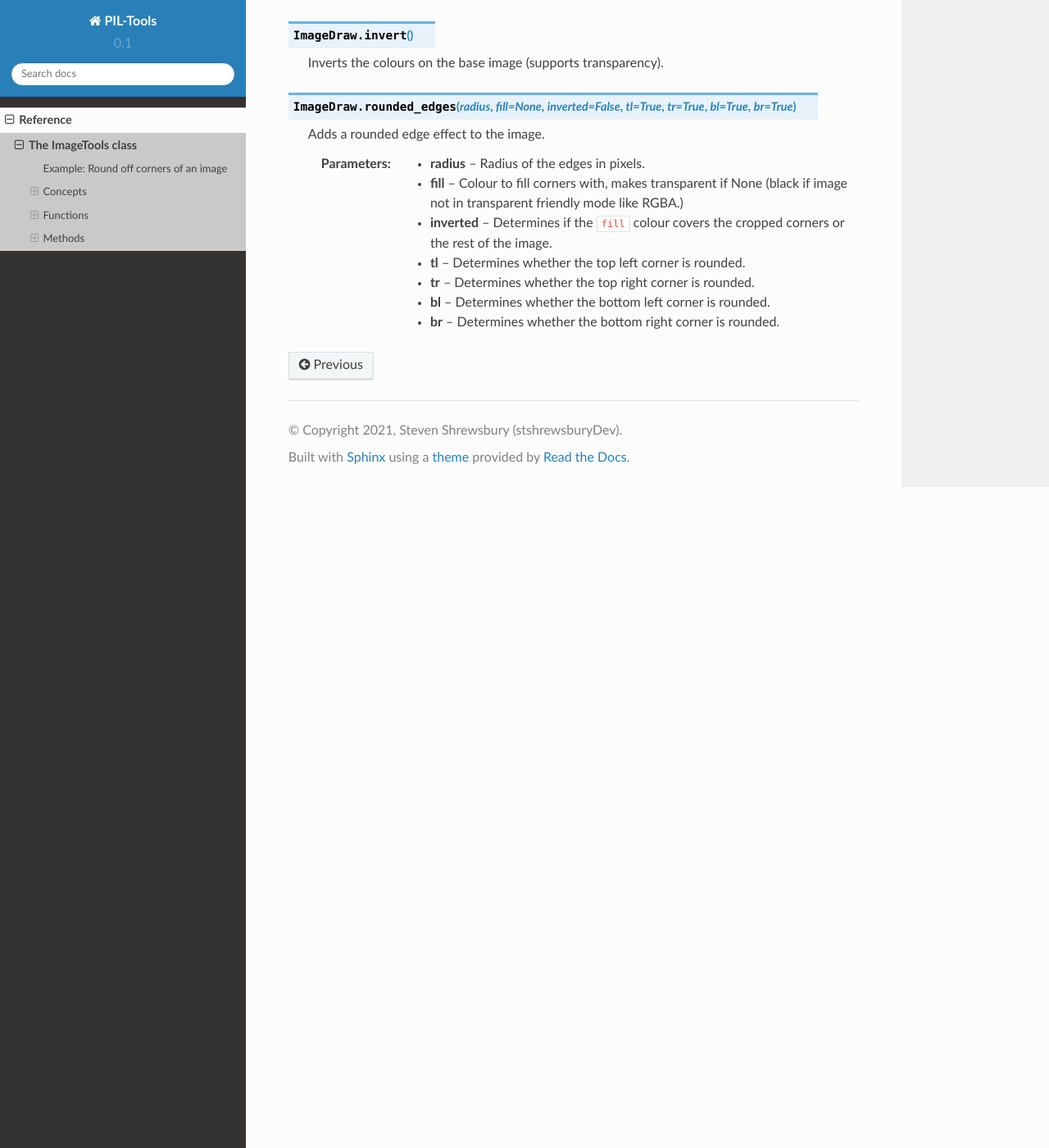
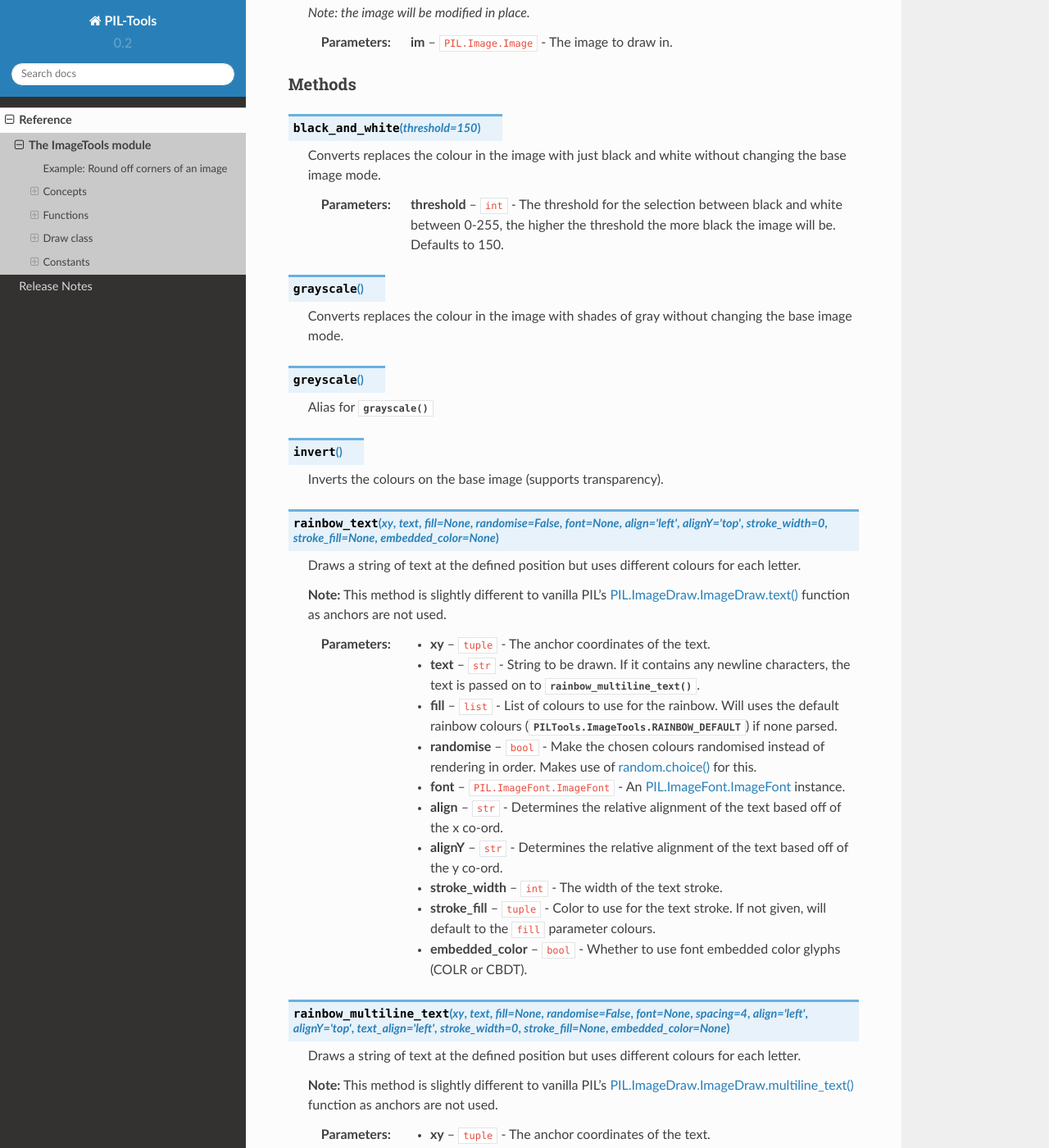
Before and after one commit to SkylaDev/PIL-Tools, a Sphinx documentation site: the page built from docs/reference/ImageTools.rst, in a window 1280 px wide and 1400 px high, scrolled down 1194 px. Shown: the whole window at 82% size. Built offline with Sphinx 7.4.7 and the Read the Docs theme 2.0.0, drawn with Linux system fonts in a browser that asks for light colours; some of the changed text lies outside the part shown.

Commit message:
Update 0.2

```diff
--- a/PILTools/__init__.py
+++ b/PILTools/__init__.py
@@ -2,14 +2,14 @@
 PILTools (PIL-Tools)
 An extension module for Pillow to add functions that help simplify some processes.
 
-Version: 0.1
+Version: 0.2
 """
 
 __title__ = "PILTools"
 __author__ = "Steven Shrewsbury"
 __license__ = "MIT"
 __copyright__ = "Copyright (c) 2021 Steven Shrewsbury"
-__version__ = "0.1"
+__version__ = "0.2"
 __URL__ = "https://github.com/stshrewsburyDev/PIL-Tools"
 
-from .imagetools import ImageTools
+from . import ImageTools
--- a/docs/conf.py
+++ b/docs/conf.py
@@ -24,8 +24,8 @@
 author = 'Steven Shrewsbury (stshrewsburyDev)'
 
 # The full version, including alpha/beta/rc tags
-version = '0.1'
-release = '0.1'
+version = '0.2'
+release = '0.2'
 
 
 # -- General configuration ---------------------------------------------------
--- a/docs/index.rst
+++ b/docs/index.rst
@@ -45,6 +45,7 @@
    :maxdepth: 2
 
    reference/index.rst
+   releasenotes/index.rst
 
 
 Installation
--- a/docs/reference/ImageTools.rst
+++ b/docs/reference/ImageTools.rst
@@ -1,9 +1,12 @@
-The ImageTools class
-====================
+The ImageTools module
+=====================
 
-The ImageDraw class provides simple 2D effects for
+The ImageDraw module provides simple 2D effects for
 `Image <https://pillow.readthedocs.io/en/stable/reference/Image.html#PIL.Image.Image>`_
 objects, this includes some image filters, custom cropping/filling and more.
+
+As well as this this module includes a few utility functions that can help with opening
+and handling images from PIL.
 
 
 Example: Round off corners of an image
@@ -36,42 +39,111 @@
 Functions
 ---------
 
-.. py:method:: ImageTools(im)
+.. py:method:: open_online(url, mode="RGBA", size=None, resize_type=3)
+
+    Fetches an image from the internet and then loads it into PIL. (requires `requests <https://github.com/psf/requests>`_ lib)
+
+    :param url: ``str`` - The source URL for the image. HTTP(S) supported, other forms may not work.
+    :param mode: ``str`` - The PIL mode to load/convert the image to.
+    :param size: ``tuple`` - The size to scale the image to. Leave as None to just keep the original image size.
+    :param resize_type: ``int`` - Optional resampling filter for resize if ``size`` defined.
+
+    :returns: ``PIL.Image.Image`` - The loaded image as a PIL Image class.
+
+
+Draw class
+----------
+
+.. py:method:: Draw(im)
 
     Creates a draw object that can be used to edit the defined image.
 
     *Note: the image will be modified in place.*
 
-    :param im: The image to draw in.
+    :param im: ``PIL.Image.Image`` - The image to draw in.
 
 Methods
--------
+^^^^^^^
 
-.. py:method:: ImageDraw.black_and_white(threshold=150)
+.. py:method:: black_and_white(threshold=150)
 
     Converts replaces the colour in the image with just black and white without changing the base image mode.
 
-    :param threshold: The threshold for the selection between black and white, the higher the threshold the more black the image will be. (default 150)
+    :param threshold: ``int`` - The threshold for the selection between black and white between 0-255, the higher the threshold the more black the image will be. Defaults to 150.
 
-
-.. py:method:: ImageDraw.grayscale()
+.. py:method:: grayscale()
 
     Converts replaces the colour in the image with shades of gray without changing the base image mode.
 
+.. py:method:: greyscale()
 
-.. py:method:: ImageDraw.invert()
+    Alias for :py:meth:`~PILTools.ImageTools.Draw.grayscale`
+
+.. py:method:: invert()
 
     Inverts the colours on the base image (supports transparency).
 
+.. py:method:: rainbow_text(xy, text, fill=None, randomise=False, font=None, align="left", alignY="top", stroke_width=0, stroke_fill=None, embedded_color=None)
 
-.. py:method:: ImageDraw.rounded_edges(radius, fill=None, inverted=False, tl=True, tr=True, bl=True, br=True)
+    Draws a string of text at the defined position but uses different colours for each letter.
 
-    Adds a rounded edge effect to the image.
+    **Note:** This method is slightly different to vanilla PIL's `PIL.ImageDraw.ImageDraw.text() <https://pillow.readthedocs.io/en/stable/reference/ImageDraw.html#PIL.ImageDraw.ImageDraw.text>`_ function as anchors are not used.
 
-    :param radius: Radius of the edges in pixels.
-    :param fill: Colour to fill corners with, makes transparent if None (black if image not in transparent friendly mode like RGBA.)
-    :param inverted: Determines if the ``fill`` colour covers the cropped corners or the rest of the image.
-    :param tl: Determines whether the top left corner is rounded.
-    :param tr: Determines whether the top right corner is rounded.
-    :param bl: Determines whether the bottom left corner is rounded.
-    :param br: Determines whether the bottom right corner is rounded.
+    :param xy: ``tuple`` - The anchor coordinates of the text.
+    :param text: ``str`` - String to be drawn. If it contains any newline characters, the text is passed on to :py:meth:`~PILTools.ImageTools.Draw.rainbow_multiline_text`.
+    :param fill: ``list`` - List of colours to use for the rainbow. Will uses the default rainbow colours (:py:data:`PILTools.ImageTools.RAINBOW_DEFAULT`) if none parsed.
+    :param randomise: ``bool`` - Make the chosen colours randomised instead of rendering in order. Makes use of `random.choice() <https://docs.python.org/3/library/random.html?highlight=choice#random.choice>`_ for this.
+    :param font: ``PIL.ImageFont.ImageFont`` - An `PIL.ImageFont.ImageFont <https://pillow.readthedocs.io/en/stable/reference/ImageFont.html#PIL.ImageFont.ImageFont>`_ instance.
+    :param align: ``str`` - Determines the relative alignment of the text based off of the x co-ord.
+    :param alignY: ``str`` - Determines the relative alignment of the text based off of the y co-ord.
+    :param stroke_width: ``int`` - The width of the text stroke.
+    :param stroke_fill: ``tuple`` -  Color to use for the text stroke. If not given, will default to the ``fill`` parameter colours.
+    :param embedded_color: ``bool`` - Whether to use font embedded color glyphs (COLR or CBDT).
+
+.. py:method:: rainbow_multiline_text(xy, text, fill=None, randomise=False, font=None, spacing=4, align="left", alignY="top", text_align="left", stroke_width=0, stroke_fill=None, embedded_color=None)
+
+    Draws a string of text at the defined position but uses different colours for each letter.
+
+    **Note:** This method is slightly different to vanilla PIL's `PIL.ImageDraw.ImageDraw.multiline_text() <https://pillow.readthedocs.io/en/stable/reference/ImageDraw.html#PIL.ImageDraw.ImageDraw.multiline_text>`_ function as anchors are not used.
+
+    :param xy: ``tuple`` - The anchor coordinates of the text.
+    :param text: ``str`` - String to be drawn.
+    :param fill: ``list`` - List of colours to use for the rainbow. Will uses the default rainbow colours (:py:data:`PILTools.ImageTools.RAINBOW_DEFAULT`) if none parsed.
+    :param randomise: ``bool`` - Make the chosen colours randomised instead of rendering in order. Makes use of `random.choice() <https://docs.python.org/3/library/random.html?highlight=choice#random.choice>`_ for this.
+    :param font: ``PIL.ImageFont.ImageFont`` - An `PIL.ImageFont.ImageFont <https://pillow.readthedocs.io/en/stable/reference/ImageFont.html#PIL.ImageFont.ImageFont>`_ instance.
+    :param spacing: ``int`` - The number of pixels between lines.
+    :param align: ``str`` - Determines the relative alignment of the text based off of the x co-ord.
+    :param alignY: ``str`` - Determines the relative alignment of the text based off of the y co-ord.
+    :param text_align: ``str`` - Sets the text alignment similar to the `PIL.ImageDraw.ImageDraw.multiline_text() <https://pillow.readthedocs.io/en/stable/reference/ImageDraw.html#PIL.ImageDraw.ImageDraw.multiline_text>`_'s ``align`` argument.
+    :param stroke_width: ``int`` - The width of the text stroke.
+    :param stroke_fill: ``tuple`` -  Color to use for the text stroke. If not given, will default to the ``fill`` parameter colours.
+    :param embedded_color: ``bool`` - Whether to use font embedded color glyphs (COLR or CBDT).
+
+.. py:method:: rounded_edges(radius, fill=None, inverted=False, tl=True, tr=True, bl=True, br=True)
+
+    Adds a rounded edge (corner) effect to the image.
+
+    :param radius: ``int`` - Radius of the edges in pixels.
+    :param fill: ``tuple`` - Colour to fill corners with, makes transparent if ``None``. Uses black if image not in transparent friendly mode like ``RGBA``.
+    :param inverted: ``bool`` - Determines if the ``fill`` colour covers the cropped corners or the rest of the image.
+    :param tl: ``bool`` - Determines whether the ``top left`` corner gets rounded.
+    :param tr: ``bool`` - Determines whether the ``top right`` corner gets rounded.
+    :param bl: ``bool`` - Determines whether the ``bottom left`` corner gets rounded.
+    :param br: ``bool`` - Determines whether the ``bottom right`` corner gets rounded.
+
+
+Constants
+---------
+
+.. data:: RAINBOW_DEFAULT
+
+    A simple list of tuples that define the default colours used in the rainbow text.
+
+    **List of colours:**
+    * ``(255, 0, 0)`` - Red
+    * ``(255, 106, 0)`` - Orange
+    * ``(255, 216, 0)`` - Yellow
+    * ``(0, 170, 0)`` - Green
+    * ``(0, 148, 255)`` - Blue
+    * ``(0, 65, 106)`` - Indigo
+    * ``(120, 0, 175)`` - Violet
--- a/setup.py
+++ b/setup.py
@@ -5,7 +5,7 @@
 
 setup(
     name='PIL-Tools',
-    version='0.1',
+    version='0.2',
     description='An extension module for Pillow to add functions that help simplify some processes.',
     license='MIT',
     long_description=long_description,
@@ -14,7 +14,7 @@
     author_email='',
     url='https://github.com/stshrewsburyDev/PIL-Tools',
     packages=['PILTools'],
-    install_requires=['Pillow'],
+    install_requires=['Pillow', 'requests'],
     python_requires='>=3.6',
     classifiers=[
         "Programming Language :: Python :: 3",
```
Also changed, not shown: README.md (+5 -0 lines), docs/releasenotes/0.2.rst (added, +99 -0 lines), docs/releasenotes/index.rst (added, +16 -0 lines), 2 other files.
